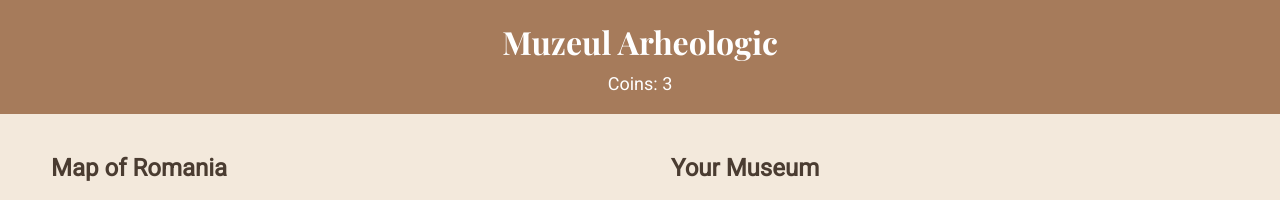
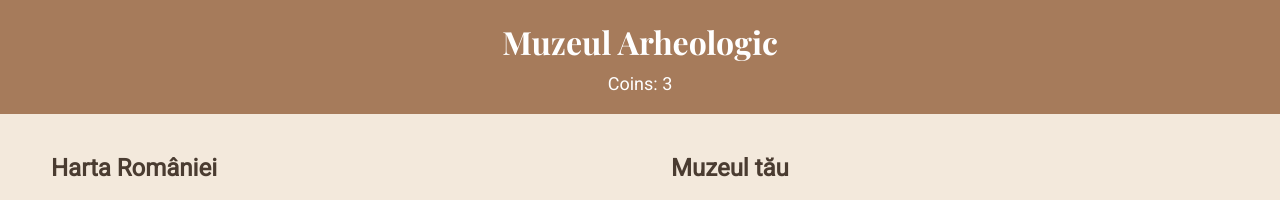
Before and after one commit to Iari11/ArheoQuest, a plain HTML site: page index.html in a window 1280 px wide. Shown: the top 200 px of the page. Drawn offline with nearby package versions, Linux system fonts and the light colour scheme; grey boxes are pictures that could not be loaded.

Commit message:
Update index.html

```diff
--- a/index.html
+++ b/index.html
@@ -15,16 +15,16 @@
 
   <main>
     <section id="map-section">
-            <h2>Map of Romania</h2>
+      <h2>Harta României</h2>
       <div id="map">
         <!-- Artifacts will appear here -->
       </div>
     </section>
 
     <section id="museum-section">
-            <h2>Your Museum</h2>
+      <h2>Muzeul tău</h2>
       <div id="museum">
-                <!-- Collected artifacts appear here -->
+        <!-- Collected artifacts -->
       </div>
       <div id="sliders">
         <label>Light: <input type="range" id="light" min="0" max="100" value="50"></label>
```
Lines whose indentation alone changed are shown as unchanged.
